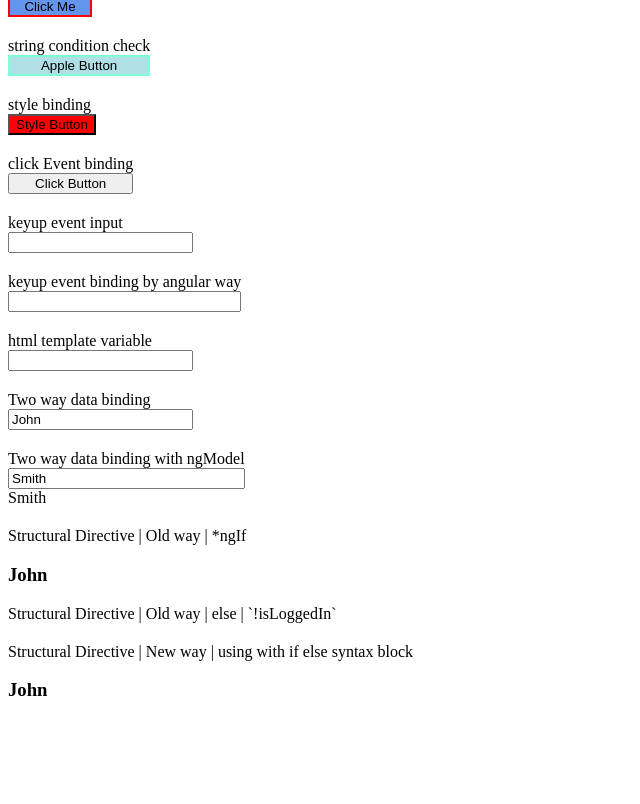
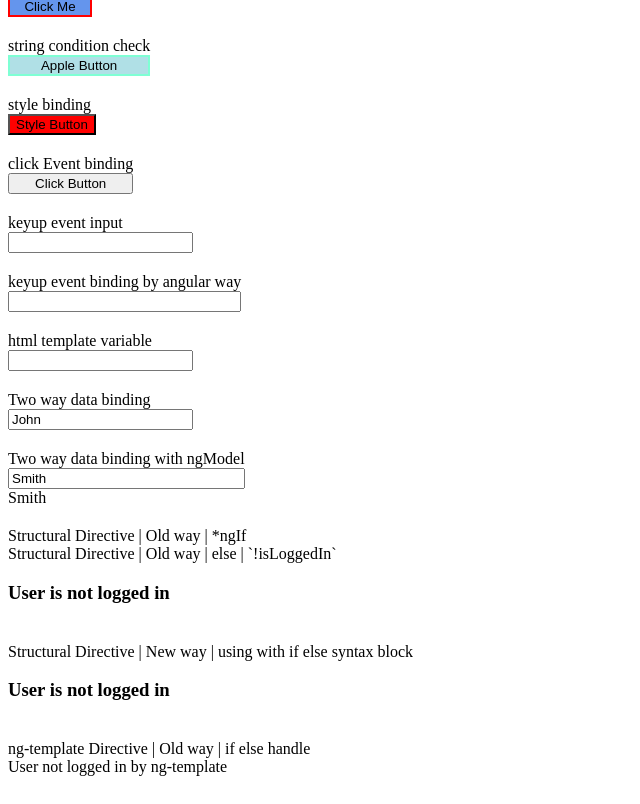
Before and after one commit to janaka120/angular18-project, an Angular app: page / in a window 1280 px wide. Shown: the part 313-1117 px from the top of the page, without its empty margins (0-640 px from the left). Before the commit the page ends 1061 px from the top, so only its background shows below. Built offline with nearby package versions, Linux system fonts and the light colour scheme.

Commit message:
handle else condition ny ng-template directive

```diff
--- a/src/app/app.component.html
+++ b/src/app/app.component.html
@@ -91,4 +91,12 @@
         }
     </div>
 
+    <div>
+        <span>ng-template Directive | Old way | if else handle</span>
+        <h3 *ngIf="isLoggedIn; else errorMessage">{{username}}</h3>
+
+        <!-- #template-variable -->
+        <ng-template #errorMessage>User not logged in by ng-template</ng-template>
+    </div>
+
 </div>
--- a/src/app/app.component.ts
+++ b/src/app/app.component.ts
@@ -19,7 +19,7 @@ export class AppComponent {
   isActive: boolean = true;
   username = 'John';
   userName1 = 'Smith';
-  isLoggedIn = true;
+  isLoggedIn = false;
 
   fruitName = 'Apple';
 
```
